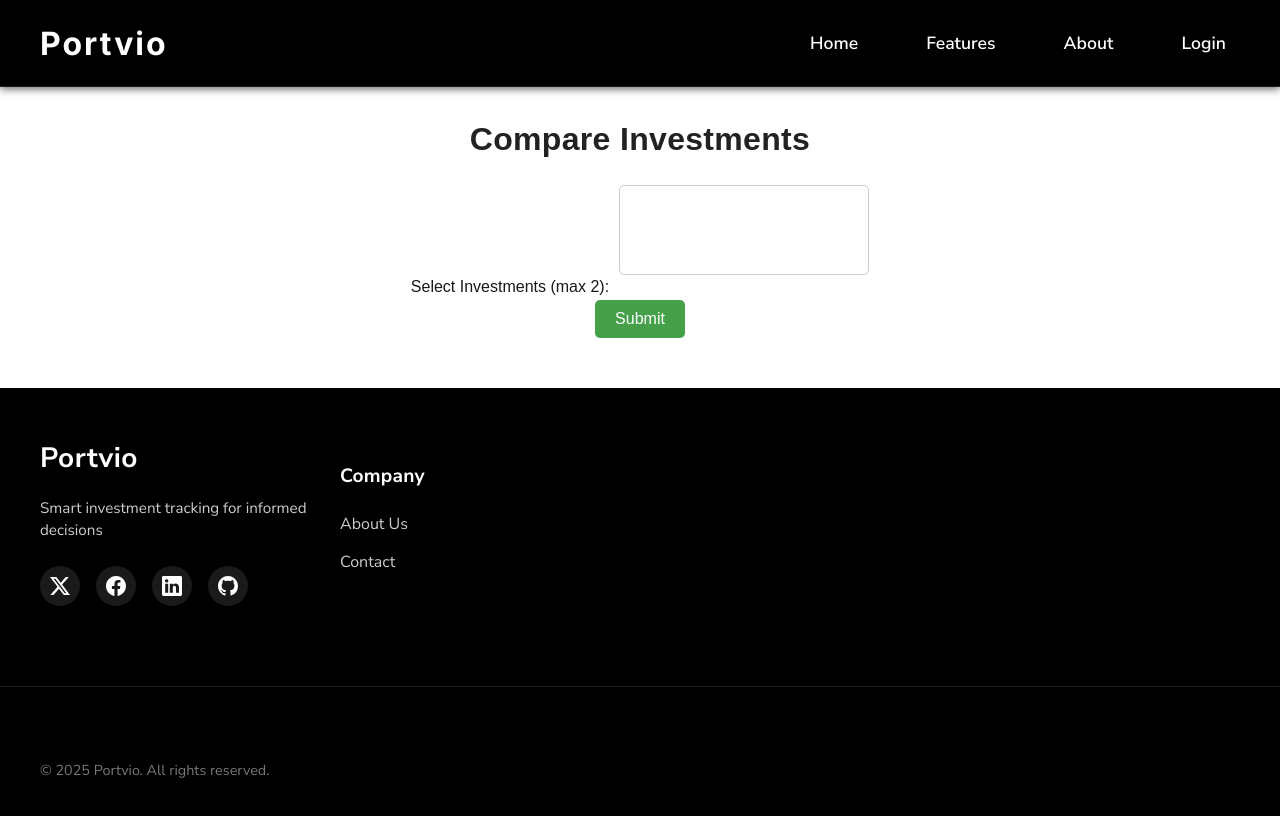
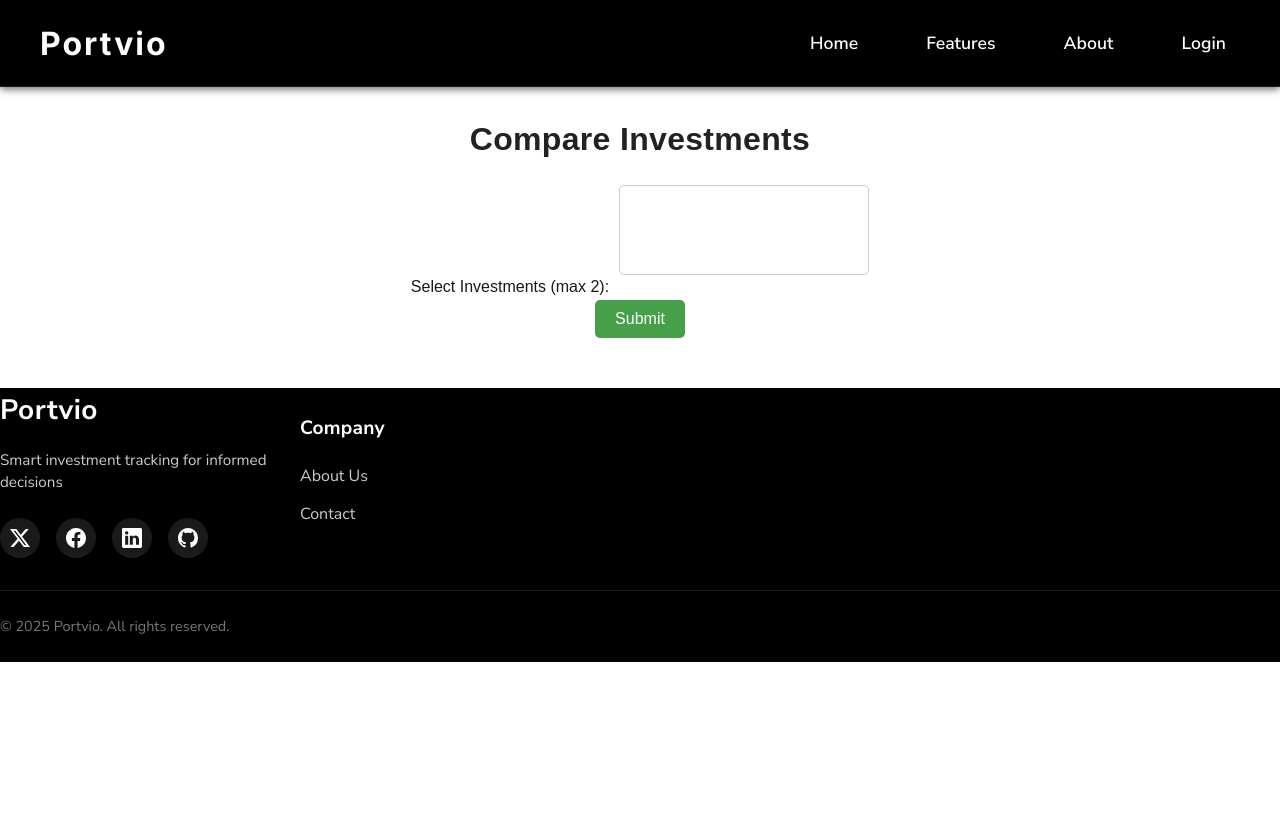
Before and after one commit to VinayakxSingh/Portvio, a React (Vite) app: page /compare in a window 1280 px wide. Shown: the top 816 px of the page. Built offline with nearby package versions, Linux system fonts and the light colour scheme.

Commit message:
Update Footer.css

```diff
--- a/src/components/Footer.css
+++ b/src/components/Footer.css
@@ -5,8 +5,8 @@
 
 .footer-container {
   max-width: 1200px;
-  margin: 0 auto;
-  padding: 3rem 1.5rem;
+/*   margin: 0 auto; */
+/*   padding: 3rem 1.5rem; */
   display: flex;
   flex-wrap: wrap;
   justify-content: space-between;
```
